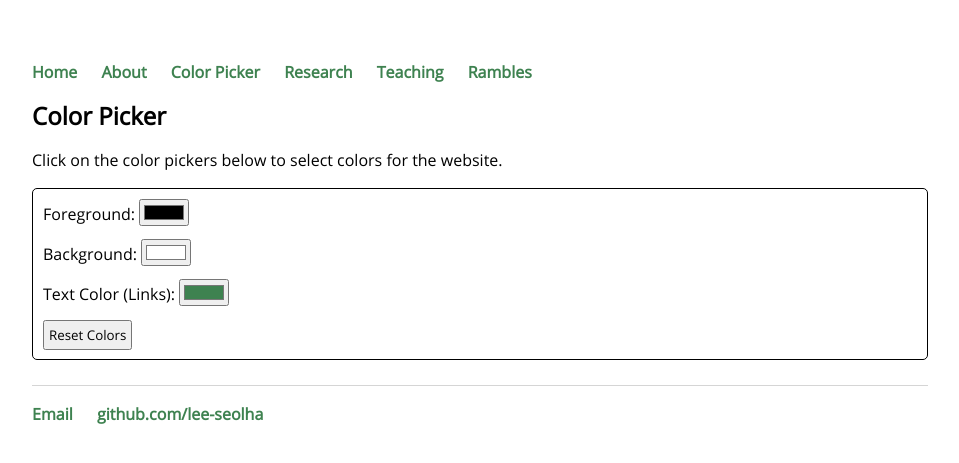
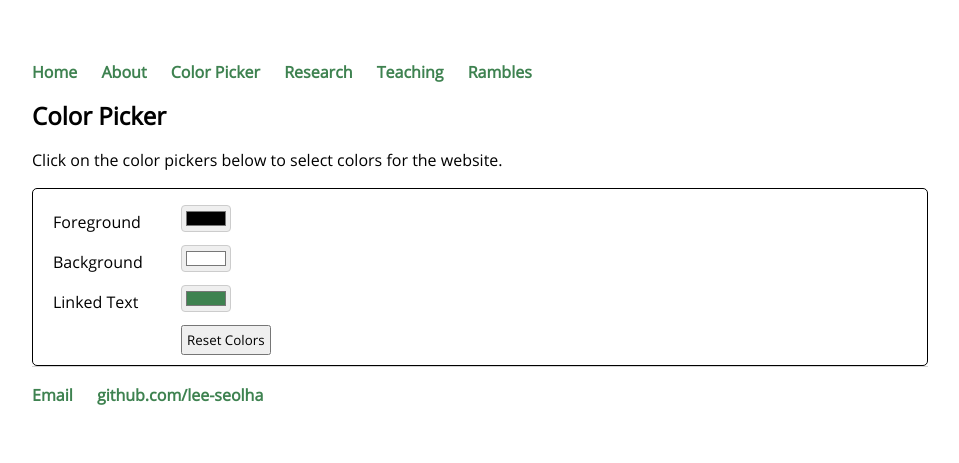
Before and after one commit to lee-seolha/lee-seolha.github.io, a Jekyll site: the page built from color-picker/index.html, in a window 1280 px wide. Shown: the top 463 px of the page, without its empty margins (160-1119 px from the left). Built offline with Jekyll 4.4.1, drawn with Linux system fonts in a browser that asks for light colours.

Commit message:
Edited color picker container style

```diff
--- a/_layouts/default.html
+++ b/_layouts/default.html
@@ -21,6 +21,11 @@
 
 				a {
 					color: var(--link-color);
+				}
+
+				a:hover {
+					color: var(--link-color);
+					text-decoration: underline;
 				}
 
 				/* Style for color pickers */
--- a/color-picker/index.html
+++ b/color-picker/index.html
@@ -2,18 +2,65 @@
 layout: default
 title: Color Picker
 ---
-<h2>Color Picker</h2>
-<p>Click on the color pickers below to select colors for the website.</p>
-<div class="color-picker-container" style="border: 1.50px solid; border-radius: 5px; padding: 5px 10px; line-height: 2.5em; margin-bottom: 1.6em;">
-    <label for ="color-picker">Foreground:</label>
-    <input type="color" id="foreground-color-picker" value="#000000"><br>
-    <label for ="color-picker">Background:</label>
-    <input type="color" id="background-color-picker" value="#FFFFFF"><br>
-    <label for="text-color-picker">Text Color (Links):</label>
-    <input type="color" id="text-color-picker" value="#3E8250"><br>
-    <button id="reset-button" style="padding: 0.3em; font-family: 'Open Sans', sans-serif;">Reset Colors</button>
+<style>
+    * {
+      box-sizing: border-box;
+    }
 
-    <script>
+    input[type=color]{
+      width: 100%;
+      border: 1px solid #ccc;
+      border-radius: 4px;
+      appearance: auto;
+      inline-size: 50px;
+    }
+
+    label {
+      padding: 5px 5px 5px 0;
+      display: inline-block;
+    }
+
+    button {
+      padding: 0.3em;
+      cursor: pointer;
+      font-family: 'Open Sans', sans-serif;
+    }
+
+    .color-picker-container {
+      border-radius: 5px;
+      border: 1.50px solid;
+      padding: 10px 20px;
+    }
+
+    .col-25 {
+      float: left;
+      width: 15%;
+      margin-top: 6px;
+    }
+
+    .col-75 {
+      float: left;
+      width: 85%;
+      margin-top: 6px;
+    }
+
+    /* Clear floats after the columns */
+    .row:after {
+      content: "";
+      display: table;
+      clear: both;
+    }
+
+    /* Responsive layout - when the screen is less than 600px wide, make the two columns stack on top of each other instead of next to each other */
+    @media screen and (max-width: 600px) {
+      .col-25, .col-75, button {
+        width: 100%;
+        margin-top: 0;
+      }
+    }
+</style>
+
+<script>
     document.addEventListener('DOMContentLoaded', (event) => {
         // Function to get cookie value by name
         function getCookie(name) {
@@ -73,7 +120,7 @@
             // Reset the color pickers to their initial values
             document.getElementById('foreground-color-picker').value = '#000000';
             document.getElementById('background-color-picker').value = '#FFFFFF';
-            document.getElementById('text-color-picker').value = '#0000FF';
+            document.getElementById('text-color-picker').value = '#3E8250';
         }
 
         // Apply saved colors on page load
@@ -96,5 +143,39 @@
             textColorPicker.value = savedLinkColor;
         }
     });
-    </script>
+</script>
+
+<h2>Color Picker</h2>
+<p>Click on the color pickers below to select colors for the website.</p>
+<div class="color-picker-container">
+    <div class="row">
+        <div class="col-25">
+            <label for="color-picker">Foreground</label>
+        </div>
+        <div class ="col-75">
+            <input type="color" id="foreground-color-picker" value="#000000">
+        </div>
+    </div>
+    <div class="row">
+        <div class="col-25">
+            <label for="color-picker">Background</label>
+        </div>
+        <div class ="col-75">
+            <input type="color" id="background-color-picker" value="#FFFFFF">
+        </div>
+    </div>
+    <div class="row">
+        <div class="col-25">
+            <label for="text-color-picker">Linked Text</label>
+        </div>
+        <div class="col-75">
+            <input type="color" id="text-color-picker" value="#3E8250">
+        </div>
+    </div>
+    <div class="row">
+    <div class="col-25"></div>
+    <div class="col-75">
+    <button id="reset-button">Reset Colors</button>
+    </div>
+    </div>
 </div>
--- a/css/main.css
+++ b/css/main.css
@@ -32,7 +32,6 @@
 }
 a {
   text-decoration: none;
-  /* color: #3E8250; */
 }
 a:hover {
   text-decoration: underline;
```
